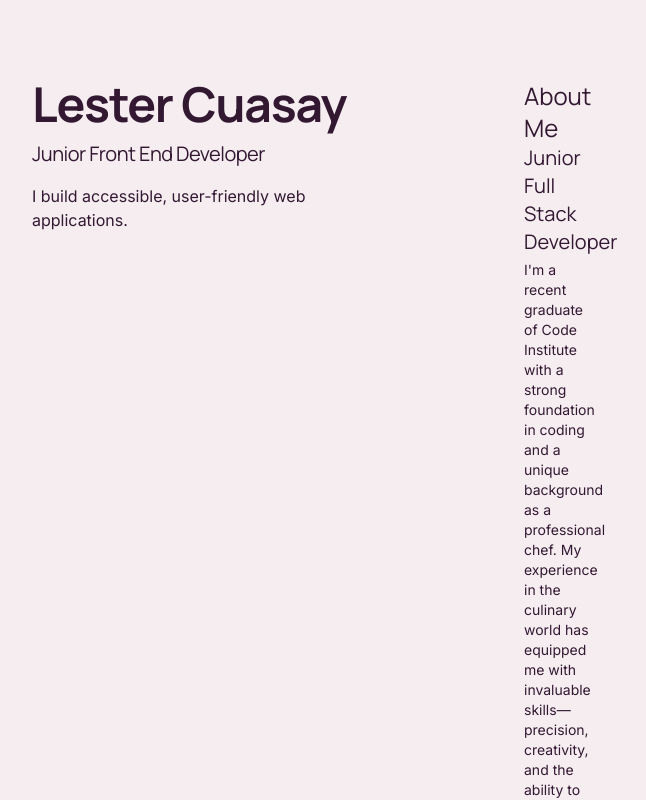
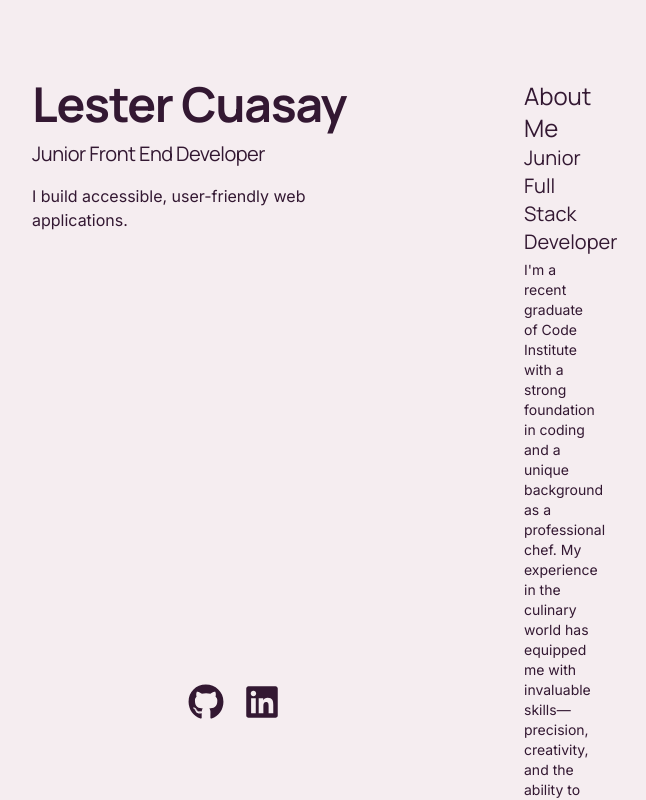
Before and after one commit to LesterCuasay/Portfolio-Next.js, a Next.js app: page / in a window 1280 px wide. Shown: the whole page, without its empty margins (328-974 px from the left). Built offline with nearby package versions, Linux system fonts and the light colour scheme.

Commit message:
feat - added social icons inside sidebar

```diff
--- a/src/app/components/Sidebar.js
+++ b/src/app/components/Sidebar.js
@@ -1,8 +1,19 @@
 import React from "react";
 import Typewriter from "./Typewriter";
-
+import { FaGithub } from "react-icons/fa";
+import { FaLinkedin } from "react-icons/fa6";
 
 const Sidebar = () => {
+  const icons = [
+    {
+      icon: <FaGithub />,
+      link: "https://github.com/lestercuasay",
+    },
+    {
+      icon: <FaLinkedin />,
+      link: "https://www.linkedin.com/in/lester-cuasay/",
+    },
+  ];
   return (
     <header className="flex justify-between flex-col h-full">
       <div>
@@ -17,7 +28,15 @@ const Sidebar = () => {
         </p>
       </div>
 
-
+      <ul className="ml-1 mt-8 lg:mt-0 flex lg:justify-center items-center text-4xl">
+        {icons.map((item, index) => (
+          <li key={index} className="mr-5">
+            <a href={item.link} target="_blank" rel="noopener noreferrer">
+              {item.icon}
+            </a>
+          </li>
+        ))}
+      </ul>
     </header>
   );
 };
```
